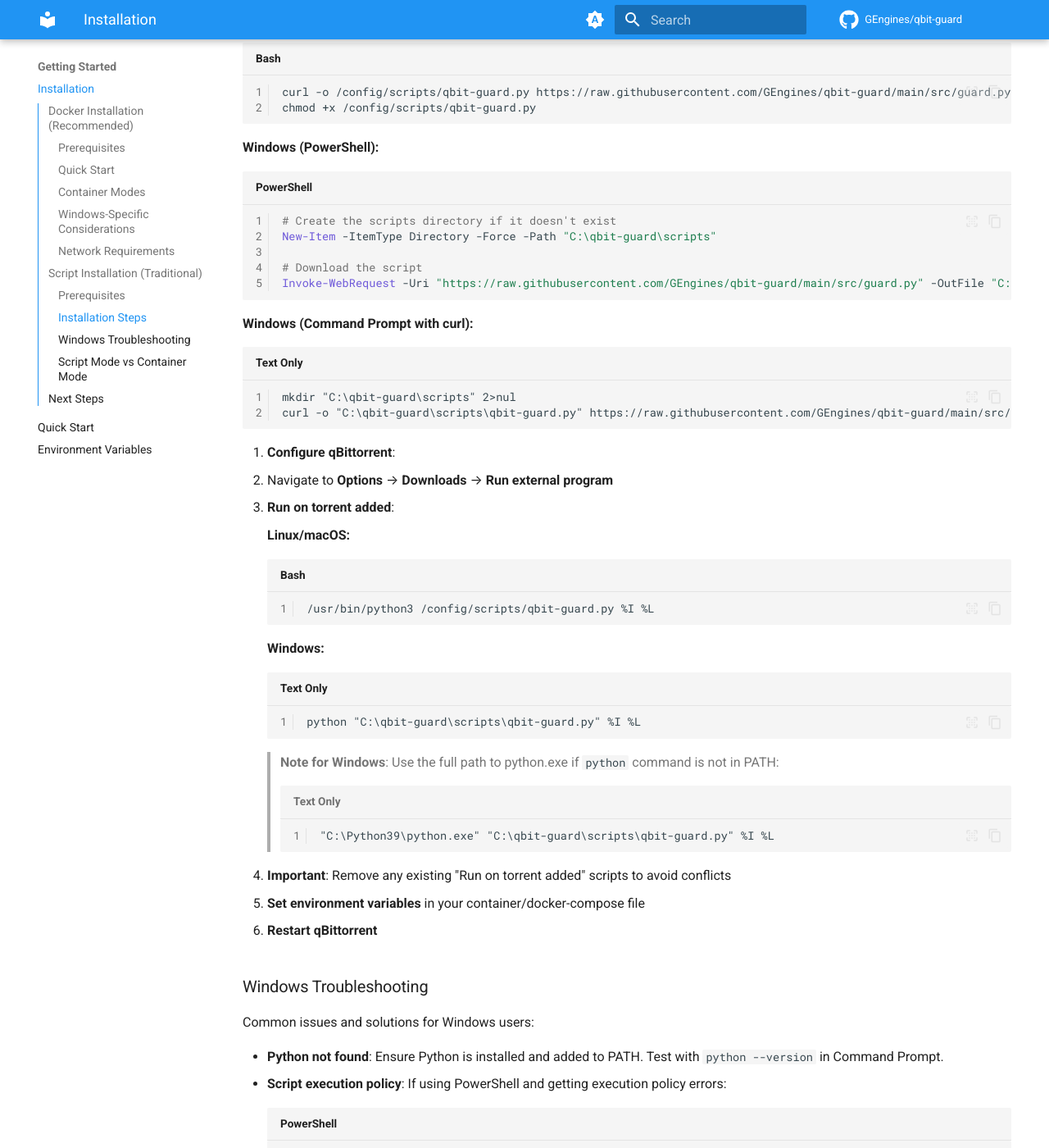
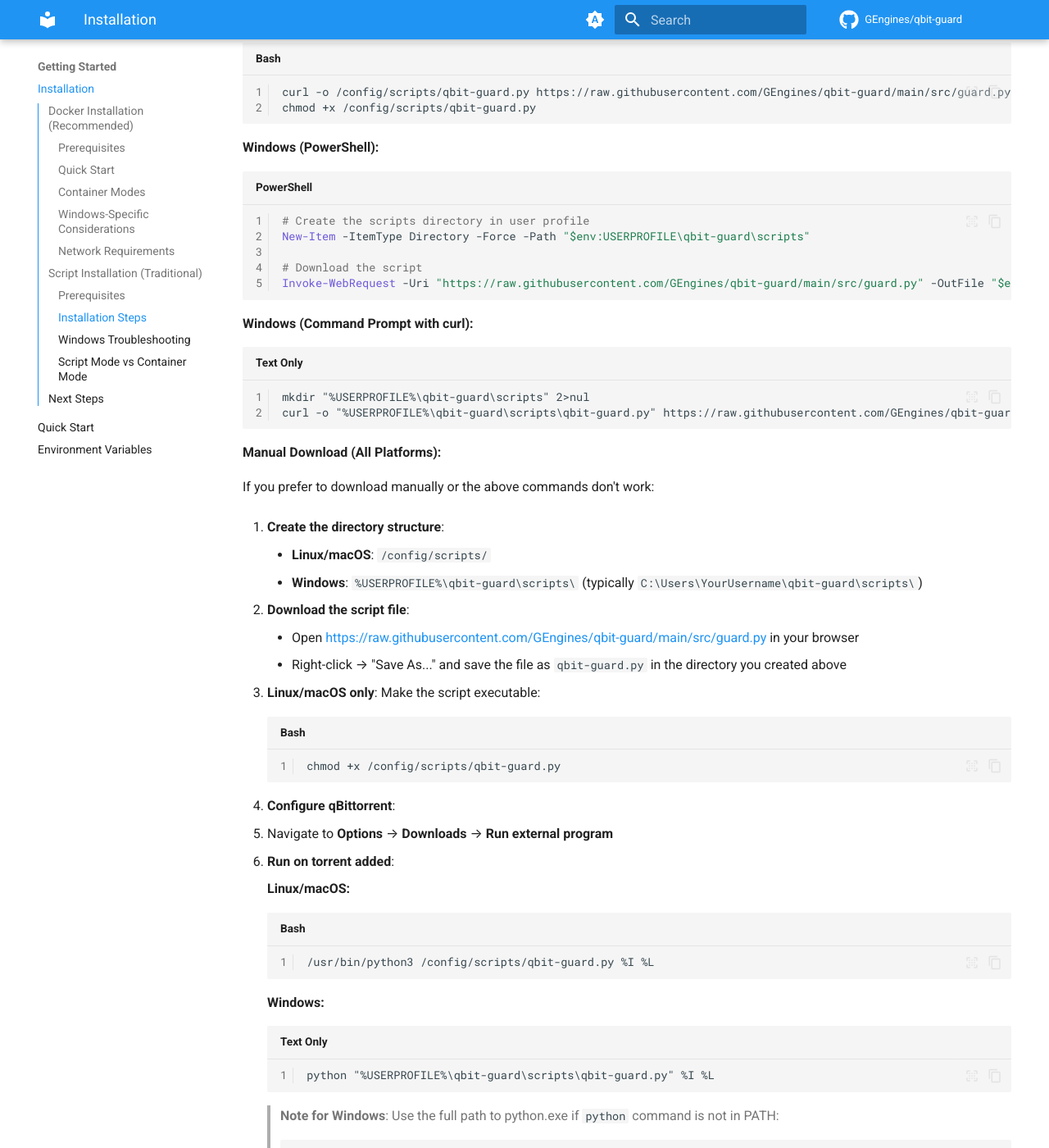
Before and after one commit to Moemen-kandil/qbit-guard, an MkDocs documentation site: the page built from docs/usage/install.md, in a window 1280 px wide and 1400 px high, scrolled down 3522 px. Shown: the whole window at 82% size. Built offline with MkDocs 1.6.1 and Material for MkDocs 9.7.7, drawn with Linux system fonts in a browser that asks for light colours; comment, search, counter and statistics services are not loaded; the version menu is left out; some of the changed text lies outside the part shown.

Commit message:
Fix Windows installation paths and add manual download option
Co-authored-by: GEngines <6271758+GEngines@users.noreply.github.com>

````diff
--- a/docs/usage/install.md
+++ b/docs/usage/install.md
@@ -140,18 +140,35 @@ For users who prefer the traditional webhook approach or need to customize the d
 
    **Windows (PowerShell):**
    ```powershell
-   # Create the scripts directory if it doesn't exist
-   New-Item -ItemType Directory -Force -Path "C:\qbit-guard\scripts"
+   # Create the scripts directory in user profile
+   New-Item -ItemType Directory -Force -Path "$env:USERPROFILE\qbit-guard\scripts"
 
    # Download the script
-   Invoke-WebRequest -Uri "https://raw.githubusercontent.com/GEngines/qbit-guard/main/src/guard.py" -OutFile "C:\qbit-guard\scripts\qbit-guard.py"
+   Invoke-WebRequest -Uri "https://raw.githubusercontent.com/GEngines/qbit-guard/main/src/guard.py" -OutFile "$env:USERPROFILE\qbit-guard\scripts\qbit-guard.py"
    ```
 
    **Windows (Command Prompt with curl):**
    ```cmd
-   mkdir "C:\qbit-guard\scripts" 2>nul
-   curl -o "C:\qbit-guard\scripts\qbit-guard.py" https://raw.githubusercontent.com/GEngines/qbit-guard/main/src/guard.py
+   mkdir "%USERPROFILE%\qbit-guard\scripts" 2>nul
+   curl -o "%USERPROFILE%\qbit-guard\scripts\qbit-guard.py" https://raw.githubusercontent.com/GEngines/qbit-guard/main/src/guard.py
    ```
+
+   **Manual Download (All Platforms):**
+
+   If you prefer to download manually or the above commands don't work:
+
+   1. **Create the directory structure**:
+      - **Linux/macOS**: `/config/scripts/`
+      - **Windows**: `%USERPROFILE%\qbit-guard\scripts\` (typically `C:\Users\YourUsername\qbit-guard\scripts\`)
+
+   2. **Download the script file**:
+      - Open [https://raw.githubusercontent.com/GEngines/qbit-guard/main/src/guard.py](https://raw.githubusercontent.com/GEngines/qbit-guard/main/src/guard.py) in your browser
+      - Right-click → "Save As..." and save the file as `qbit-guard.py` in the directory you created above
+
+   3. **Linux/macOS only**: Make the script executable:
+      ```bash
+      chmod +x /config/scripts/qbit-guard.py
+      ```
 
 2. **Configure qBittorrent**:
    - Navigate to **Options** → **Downloads** → **Run external program**
@@ -164,12 +181,12 @@ For users who prefer the traditional webhook approach or need to customize the d
 
      **Windows:**
      ```cmd
-     python "C:\qbit-guard\scripts\qbit-guard.py" %I %L
+     python "%USERPROFILE%\qbit-guard\scripts\qbit-guard.py" %I %L
      ```
 
      > **Note for Windows**: Use the full path to python.exe if `python` command is not in PATH:
      > ```cmd
-     > "C:\Python39\python.exe" "C:\qbit-guard\scripts\qbit-guard.py" %I %L
+     > "C:\Python39\python.exe" "%USERPROFILE%\qbit-guard\scripts\qbit-guard.py" %I %L
      > ```
 
    - **Important**: Remove any existing "Run on torrent added" scripts to avoid conflicts
````
